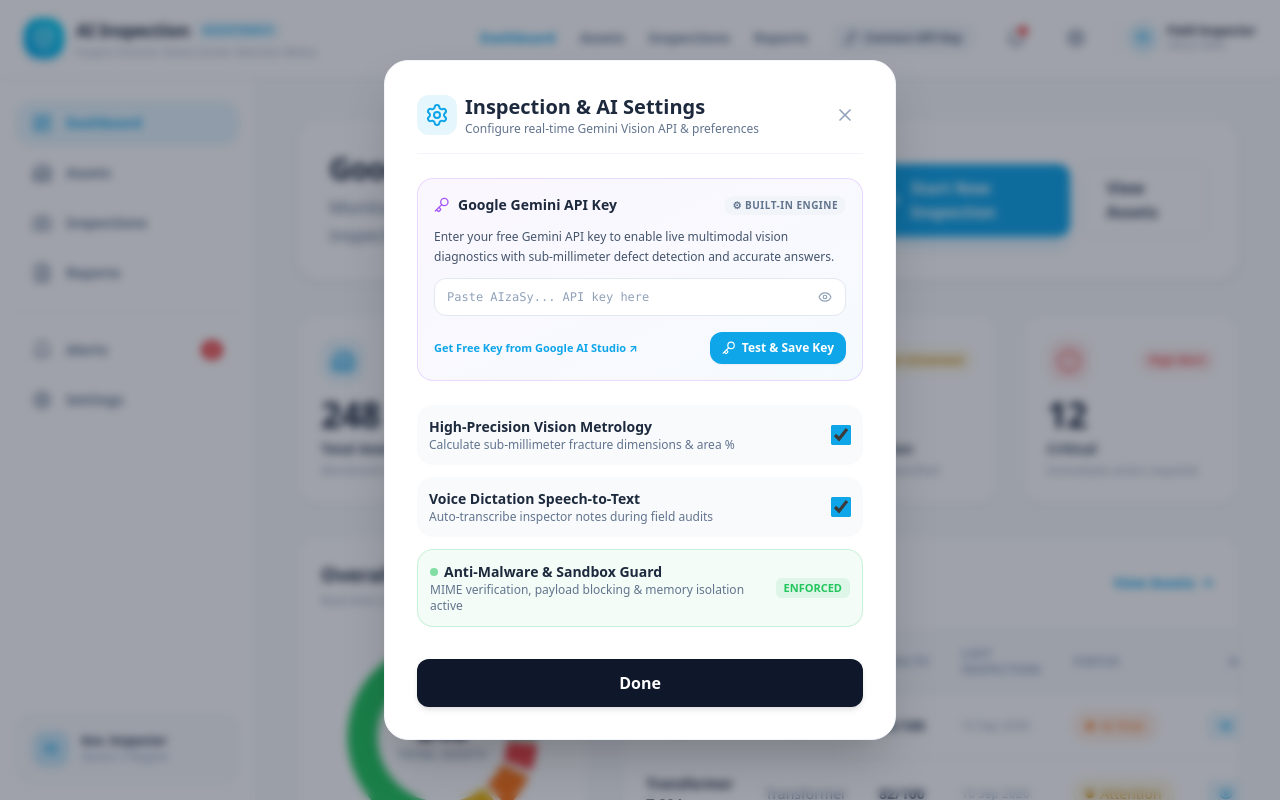
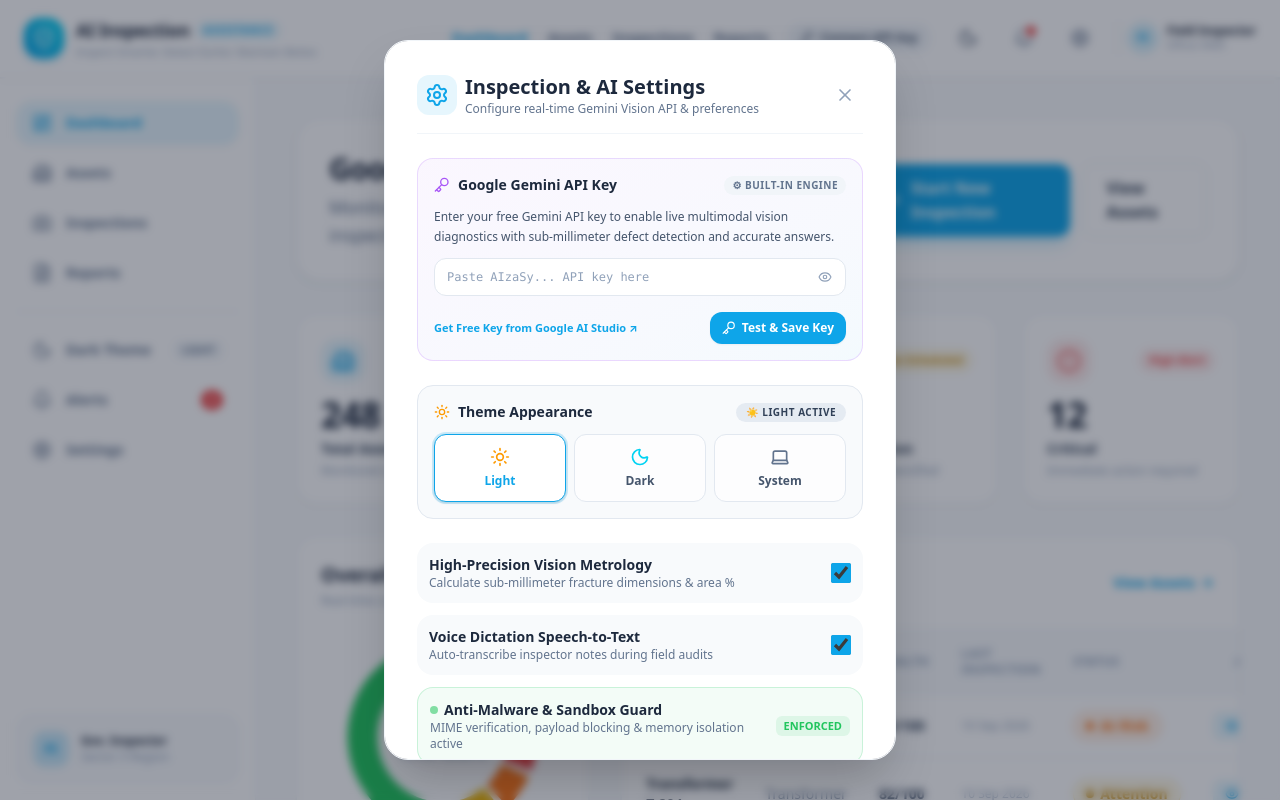
Before and after one commit to Shivamlohar/Ai-inspect-assistant, a React (Vite) app: page / in a window 1280 px wide. Both pictures are taken after a click on the button "Connect API Key". Shown: the top 800 px of the page. Built offline with nearby package versions, Linux system fonts and the light colour scheme.

Commit message:
feat: Add Dark Theme and Light Theme settings with 1-click toggle and persistence

```diff
--- a/src/App.tsx
+++ b/src/App.tsx
@@ -1,7 +1,27 @@
-import { useState } from 'react';
+import { useState, useEffect } from 'react';
 import { HashRouter as Router, Routes, Route, Link, useLocation } from 'react-router-dom';
-import { LayoutDashboard, Building2, Camera, FileText, Bell, Settings, ShieldCheck, X, Eye, EyeOff, Key, Sparkles, AlertCircle, CheckCircle2 } from 'lucide-react';
+import {
+  LayoutDashboard,
+  Building2,
+  Camera,
+  FileText,
+  Bell,
+  Settings,
+  ShieldCheck,
+  X,
+  Eye,
+  EyeOff,
+  Key,
+  Sparkles,
+  AlertCircle,
+  CheckCircle2,
+  Sun,
+  Moon,
+  Laptop
+} from 'lucide-react';
 import { getGeminiApiKey, setGeminiApiKey, clearGeminiApiKey, testGeminiApiKey } from './services/aiApi';
+import type { ThemeMode } from './utils/theme';
+import { getStoredTheme, applyTheme } from './utils/theme';
 import Dashboard from './pages/Dashboard';
 import NewInspection from './pages/NewInspection';
 import AiAnalysis from './pages/AiAnalysis';
@@ -71,7 +91,17 @@
   );
 }
 
-function SettingsModal({ isOpen, onClose }: { isOpen: boolean; onClose: () => void }) {
+function SettingsModal({
+  isOpen,
+  onClose,
+  currentTheme,
+  onSetTheme
+}: {
+  isOpen: boolean;
+  onClose: () => void;
+  currentTheme: ThemeMode;
+  onSetTheme: (theme: ThemeMode) => void;
+}) {
   const [apiKey, setApiKey] = useState<string>(() => getGeminiApiKey());
   const [showKey, setShowKey] = useState<boolean>(false);
   const [isTesting, setIsTesting] = useState<boolean>(false);
@@ -216,6 +246,60 @@
           </div>
         </div>
 
+        {/* Theme Appearance Setting Card */}
+        <div className="p-4 rounded-2xl bg-slate-50 border border-slate-200 space-y-3">
+          <div className="flex items-center justify-between">
+            <div className="flex items-center gap-2 text-slate-800 font-bold text-sm">
+              <Sun className="w-4 h-4 text-amber-500" />
+              <span>Theme Appearance</span>
+            </div>
+            <span className="text-[10px] font-black px-2.5 py-0.5 rounded-full uppercase tracking-wider bg-slate-200/80 text-slate-700">
+              {currentTheme === 'dark' ? '🌙 Dark Active' : currentTheme === 'light' ? '☀️ Light Active' : '💻 System Match'}
+            </span>
+          </div>
+
+          <div className="grid grid-cols-3 gap-2">
+            <button
+              type="button"
+              onClick={() => onSetTheme('light')}
+              className={`p-3 rounded-xl border flex flex-col items-center justify-center gap-1.5 transition cursor-pointer ${
+                currentTheme === 'light'
+                  ? 'bg-white border-primary shadow-sm text-primary font-black ring-2 ring-primary/20'
+                  : 'bg-white/70 border-slate-200 text-slate-600 hover:bg-white hover:text-slate-900'
+              }`}
+            >
+              <Sun className="w-5 h-5 text-amber-500" />
+              <span className="text-xs font-bold">Light</span>
+            </button>
+
+            <button
+              type="button"
+              onClick={() => onSetTheme('dark')}
+              className={`p-3 rounded-xl border flex flex-col items-center justify-center gap-1.5 transition cursor-pointer ${
+                currentTheme === 'dark'
+                  ? 'bg-slate-900 border-primary shadow-sm text-white font-black ring-2 ring-primary/20'
+                  : 'bg-white/70 border-slate-200 text-slate-600 hover:bg-white hover:text-slate-900'
+              }`}
+            >
+              <Moon className="w-5 h-5 text-cyan-400" />
+              <span className="text-xs font-bold">Dark</span>
+            </button>
+
+            <button
+              type="button"
+              onClick={() => onSetTheme('system')}
+              className={`p-3 rounded-xl border flex flex-col items-center justify-center gap-1.5 transition cursor-pointer ${
+                currentTheme === 'system'
+                  ? 'bg-primary/10 border-primary shadow-sm text-primary font-black ring-2 ring-primary/20'
+                  : 'bg-white/70 border-slate-200 text-slate-600 hover:bg-white hover:text-slate-900'
+              }`}
+            >
+              <Laptop className="w-5 h-5 text-slate-500" />
+              <span className="text-xs font-bold">System</span>
+            </button>
+          </div>
+        </div>
+
         {/* Other Inspection Options */}
         <div className="space-y-3">
           <div className="flex items-center justify-between p-3 rounded-2xl bg-slate-50">
@@ -259,7 +343,17 @@
   );
 }
 
-function TopNav({ onOpenAlerts, onOpenSettings }: { onOpenAlerts: () => void; onOpenSettings: () => void }) {
+function TopNav({
+  onOpenAlerts,
+  onOpenSettings,
+  currentTheme,
+  onToggleTheme
+}: {
+  onOpenAlerts: () => void;
+  onOpenSettings: () => void;
+  currentTheme: ThemeMode;
+  onToggleTheme: () => void;
+}) {
   const location = useLocation();
   const navItems = [
     { path: '/', label: 'Dashboard' },
@@ -286,7 +380,7 @@
       </div>
 
       {/* Desktop Top Nav Links */}
-      <nav className="hidden md:flex items-center gap-6">
+      <nav className="hidden md:flex items-center gap-5">
         {navItems.map((item) => (
           <Link
             key={item.label}
@@ -314,9 +408,22 @@
           <span className="hidden lg:inline">{getGeminiApiKey() ? 'Gemini Active' : 'Connect API Key'}</span>
         </button>
 
+        {/* 1-Click Dark/Light Theme Quick Toggle */}
+        <button
+          onClick={onToggleTheme}
+          className="p-2 text-slate-500 hover:text-slate-800 hover:bg-slate-50 rounded-xl transition cursor-pointer"
+          title={currentTheme === 'dark' ? 'Switch to Light Mode' : 'Switch to Dark Mode'}
+        >
+          {currentTheme === 'dark' ? (
+            <Sun className="w-5 h-5 text-amber-400" />
+          ) : (
+            <Moon className="w-5 h-5 text-slate-600" />
+          )}
+        </button>
+
         <button
           onClick={onOpenAlerts}
-          className="relative p-2 text-slate-500 hover:text-slate-800 hover:bg-slate-50 rounded-xl transition"
+          className="relative p-2 text-slate-500 hover:text-slate-800 hover:bg-slate-50 rounded-xl transition cursor-pointer"
           title="View Alerts"
         >
           <Bell className="w-5 h-5" />
@@ -325,7 +432,7 @@
 
         <button
           onClick={onOpenSettings}
-          className="p-2 text-slate-500 hover:text-slate-800 hover:bg-slate-50 rounded-xl transition"
+          className="p-2 text-slate-500 hover:text-slate-800 hover:bg-slate-50 rounded-xl transition cursor-pointer"
           title="Settings"
         >
           <Settings className="w-5 h-5" />
@@ -344,10 +451,22 @@
       </nav>
 
       {/* Mobile Top Actions */}
-      <div className="md:hidden flex items-center gap-2">
+      <div className="md:hidden flex items-center gap-1.5">
+        <button
+          onClick={onToggleTheme}
+          className="p-2 text-slate-600 hover:bg-slate-100 rounded-xl transition cursor-pointer"
+          title="Toggle Theme"
+        >
+          {currentTheme === 'dark' ? (
+            <Sun className="w-5 h-5 text-amber-400" />
+          ) : (
+            <Moon className="w-5 h-5 text-slate-600" />
+          )}
+        </button>
+
         <button
           onClick={onOpenAlerts}
-          className="relative p-2 text-slate-600 hover:bg-slate-100 rounded-xl transition"
+          className="relative p-2 text-slate-600 hover:bg-slate-100 rounded-xl transition cursor-pointer"
         >
           <Bell className="w-5 h-5" />
           <span className="absolute top-1.5 right-1.5 w-2 h-2 bg-critical rounded-full"></span>
@@ -357,7 +476,17 @@
   );
 }
 
-function Sidebar({ onOpenAlerts, onOpenSettings }: { onOpenAlerts: () => void; onOpenSettings: () => void }) {
+function Sidebar({
+  onOpenAlerts,
+  onOpenSettings,
+  currentTheme,
+  onToggleTheme
+}: {
+  onOpenAlerts: () => void;
+  onOpenSettings: () => void;
+  currentTheme: ThemeMode;
+  onToggleTheme: () => void;
+}) {
   const location = useLocation();
 
   const navItems = [
@@ -390,6 +519,24 @@
         })}
 
         <div className="pt-4 mt-4 border-t border-slate-100 space-y-1.5">
+          {/* Theme Mode Toggle in Sidebar */}
+          <button
+            onClick={onToggleTheme}
+            className="w-full flex items-center justify-between px-4 py-3 rounded-2xl transition-all font-semibold text-sm text-slate-500 hover:bg-slate-50 hover:text-slate-800 cursor-pointer"
+          >
+            <div className="flex items-center gap-3.5">
+              {currentTheme === 'dark' ? (
+                <Sun className="w-5 h-5 text-amber-400" />
+              ) : (
+                <Moon className="w-5 h-5 text-slate-500" />
+              )}
+              <span>{currentTheme === 'dark' ? 'Light Theme' : 'Dark Theme'}</span>
+            </div>
+            <span className="text-[10px] uppercase font-bold tracking-wider px-2 py-0.5 rounded-md bg-slate-100 text-slate-500">
+              {currentTheme}
+            </span>
+          </button>
+
           <button
             onClick={onOpenAlerts}
             className="w-full flex items-center justify-between px-4 py-3 rounded-2xl transition-all font-semibold text-sm text-slate-500 hover:bg-slate-50 hover:text-slate-800 cursor-pointer"
@@ -457,18 +604,38 @@
 function App() {
   const [isAlertsOpen, setIsAlertsOpen] = useState(false);
   const [isSettingsOpen, setIsSettingsOpen] = useState(false);
+  const [currentTheme, setCurrentTheme] = useState<ThemeMode>(() => getStoredTheme());
+
+  useEffect(() => {
+    applyTheme(currentTheme);
+  }, [currentTheme]);
+
+  const handleToggleTheme = () => {
+    const next: ThemeMode = currentTheme === 'dark' ? 'light' : 'dark';
+    setCurrentTheme(next);
+    applyTheme(next);
+  };
+
+  const handleSetTheme = (theme: ThemeMode) => {
+    setCurrentTheme(theme);
+    applyTheme(theme);
+  };
 
   return (
     <Router>
-      <div className="flex flex-col min-h-screen bg-background">
+      <div className="flex flex-col min-h-screen bg-background text-slate-800">
         <TopNav
           onOpenAlerts={() => setIsAlertsOpen(true)}
           onOpenSettings={() => setIsSettingsOpen(true)}
+          currentTheme={currentTheme}
+          onToggleTheme={handleToggleTheme}
         />
         <div className="flex flex-1">
           <Sidebar
             onOpenAlerts={() => setIsAlertsOpen(true)}
             onOpenSettings={() => setIsSettingsOpen(true)}
+            currentTheme={currentTheme}
+            onToggleTheme={handleToggleTheme}
           />
           <main className="flex-1 md:ml-64 pb-24 md:pb-12 w-full">
             <Routes>
@@ -484,7 +651,12 @@
         <MobileNav />
 
         <AlertsModal isOpen={isAlertsOpen} onClose={() => setIsAlertsOpen(false)} />
-        <SettingsModal isOpen={isSettingsOpen} onClose={() => setIsSettingsOpen(false)} />
+        <SettingsModal
+          isOpen={isSettingsOpen}
+          onClose={() => setIsSettingsOpen(false)}
+          currentTheme={currentTheme}
+          onSetTheme={handleSetTheme}
+        />
       </div>
     </Router>
   );
--- a/src/index.css
+++ b/src/index.css
@@ -1,4 +1,6 @@
 @import "tailwindcss";
+
+@variant dark (&:where(.dark, .dark *));
 
 @theme {
   --color-primary: #0ea5e9;
@@ -12,12 +14,30 @@
   --color-ai: #a855f7;
 }
 
+:root {
+  --color-background: #f8fafc;
+  --color-surface: #ffffff;
+  color-scheme: light;
+}
+
+:root.dark {
+  --color-background: #090d16;
+  --color-surface: #111827;
+  color-scheme: dark;
+}
+
 @layer base {
   body {
     background-color: var(--color-background);
     color: #1e293b;
     -webkit-font-smoothing: antialiased;
     -moz-osx-font-smoothing: grayscale;
+    transition: background-color 0.25s ease, color 0.25s ease;
+  }
+
+  .dark body {
+    background-color: #090d16;
+    color: #f1f5f9;
   }
 }
 
@@ -25,41 +45,46 @@
   .btn-primary {
     background-color: var(--color-primary);
     color: white;
-    font-weight: 500;
+    font-weight: 600;
     padding: 0.75rem 1.5rem;
     border-radius: 0.75rem;
-    box-shadow: 0 4px 6px -1px rgb(14 165 233 / 0.2), 0 2px 4px -2px rgb(14 165 233 / 0.2);
+    box-shadow: 0 4px 6px -1px rgb(14 165 233 / 0.25), 0 2px 4px -2px rgb(14 165 233 / 0.2);
     display: flex;
     align-items: center;
     justify-content: center;
     gap: 0.5rem;
-    transition: background-color 0.2s;
+    transition: all 0.2s;
   }
   .btn-primary:hover {
     background-color: rgb(12 148 209);
+    transform: translateY(-1px);
   }
+
   .btn-secondary {
     background-color: white;
     border: 1px solid #e2e8f0;
     color: #334155;
-    font-weight: 500;
+    font-weight: 600;
     padding: 0.75rem 1.5rem;
     border-radius: 0.75rem;
     display: flex;
     align-items: center;
     justify-content: center;
     gap: 0.5rem;
-    transition: background-color 0.2s;
+    transition: all 0.2s;
   }
   .btn-secondary:hover {
     background-color: #f8fafc;
   }
+
   .card {
     background-color: var(--color-surface);
     border-radius: 1.25rem;
     box-shadow: 0 1px 3px 0 rgb(0 0 0 / 0.05);
     border: 1px solid #f1f5f9;
+    transition: background-color 0.25s ease, border-color 0.25s ease;
   }
+
   .badge-healthy {
     background-color: rgb(34 197 94 / 0.1);
     color: var(--color-healthy);
@@ -67,7 +92,7 @@
     padding: 0.25rem 0.75rem;
     border-radius: 9999px;
     font-size: 0.875rem;
-    font-weight: 500;
+    font-weight: 600;
     display: flex;
     align-items: center;
     gap: 0.375rem;
@@ -80,7 +105,7 @@
     padding: 0.25rem 0.75rem;
     border-radius: 9999px;
     font-size: 0.875rem;
-    font-weight: 500;
+    font-weight: 600;
     display: flex;
     align-items: center;
     gap: 0.375rem;
@@ -93,7 +118,7 @@
     padding: 0.25rem 0.75rem;
     border-radius: 9999px;
     font-size: 0.875rem;
-    font-weight: 500;
+    font-weight: 600;
     display: flex;
     align-items: center;
     gap: 0.375rem;
@@ -106,10 +131,115 @@
     padding: 0.25rem 0.75rem;
     border-radius: 9999px;
     font-size: 0.875rem;
-    font-weight: 500;
+    font-weight: 600;
     display: flex;
     align-items: center;
     gap: 0.375rem;
     width: fit-content;
   }
 }
+
+/* ==========================================================
+   GLOBAL DARK MODE THEME RULES
+   Seamlessly transforms elements into high-contrast dark mode
+========================================================== */
+.dark body {
+  background-color: #090d16;
+  color: #f1f5f9;
+}
+
+.dark .card {
+  background-color: #111827;
+  border-color: #1f2937;
+  box-shadow: 0 4px 20px -2px rgba(0, 0, 0, 0.4);
+}
+
+.dark .btn-secondary {
+  background-color: #1e293b;
+  border-color: #334155;
+  color: #f1f5f9;
+}
+
+.dark .btn-secondary:hover {
+  background-color: #334155;
+}
+
+.dark header {
+  background-color: #0f172a !important;
+  border-color: #1e293b !important;
+}
+
+.dark aside {
+  background-color: #0f172a !important;
+  border-color: #1e293b !important;
+}
+
+/* Dark mode typography and surfaces */
+.dark .text-slate-800 {
+  color: #f8fafc !important;
+}
+
+.dark .text-slate-700 {
+  color: #e2e8f0 !important;
+}
+
+.dark .text-slate-600 {
+  color: #cbd5e1 !important;
+}
+
+.dark .text-slate-500 {
+  color: #94a3b8 !important;
+}
+
+.dark .bg-white {
+  background-color: #111827 !important;
+}
+
+.dark .bg-surface {
+  background-color: #0f172a !important;
+}
+
+.dark .bg-slate-50 {
+  background-color: #1e293b !important;
+}
+
+.dark .bg-slate-100 {
+  background-color: #1e293b !important;
+  color: #e2e8f0 !important;
+}
+
+.dark .border-slate-100,
+.dark .border-slate-200 {
+  border-color: #1f2937 !important;
+}
+
+.dark input,
+.dark select,
+.dark textarea {
+  background-color: #1e293b !important;
+  border-color: #334155 !important;
+  color: #f8fafc !important;
+}
+
+.dark input::placeholder,
+.dark textarea::placeholder {
+  color: #64748b !important;
+}
+
+.dark table thead {
+  background-color: #1e293b !important;
+  color: #cbd5e1 !important;
+}
+
+.dark table tr.bg-white {
+  background-color: #111827 !important;
+}
+
+.dark table tr.bg-slate-50\/50 {
+  background-color: #162032 !important;
+}
+
+.dark .divide-slate-100 > :not([hidden]) ~ :not([hidden]),
+.dark .divide-slate-200 > :not([hidden]) ~ :not([hidden]) {
+  border-color: #1f2937 !important;
+}
--- /dev/null
+++ b/src/utils/theme.ts
@@ -0,0 +1,44 @@
+/**
+ * Theme Manager Utility
+ * Supports Light Theme, Dark Theme, and System Preference with local persistence.
+ */
+
+export type ThemeMode = 'light' | 'dark' | 'system';
+
+export const THEME_KEY = 'app_theme_mode';
+
+export function getStoredTheme(): ThemeMode {
+  try {
+    const saved = localStorage.getItem(THEME_KEY);
+    if (saved === 'light' || saved === 'dark' || saved === 'system') {
+      return saved;
+    }
+  } catch {
+    // ignore
+  }
+  return 'light';
+}
+
+export function applyTheme(theme: ThemeMode): void {
+  try {
+    localStorage.setItem(THEME_KEY, theme);
+  } catch (err) {
+    console.error('Failed to save theme in localStorage:', err);
+  }
+
+  const isDark =
+    theme === 'dark' ||
+    (theme === 'system' && window.matchMedia('(prefers-color-scheme: dark)').matches);
+
+  if (isDark) {
+    document.documentElement.classList.add('dark');
+  } else {
+    document.documentElement.classList.remove('dark');
+  }
+}
+
+export function initializeTheme(): ThemeMode {
+  const current = getStoredTheme();
+  applyTheme(current);
+  return current;
+}
```
